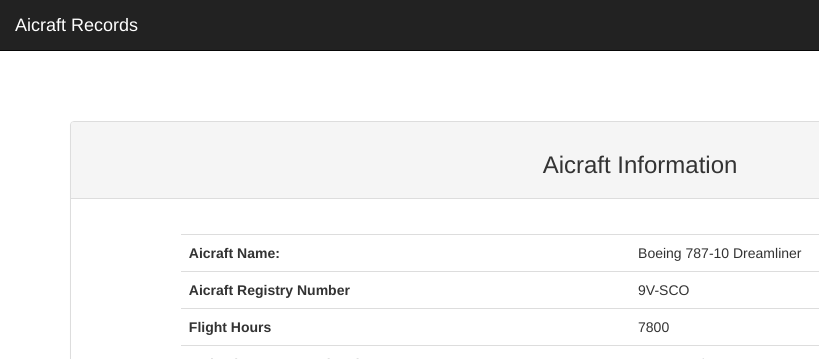
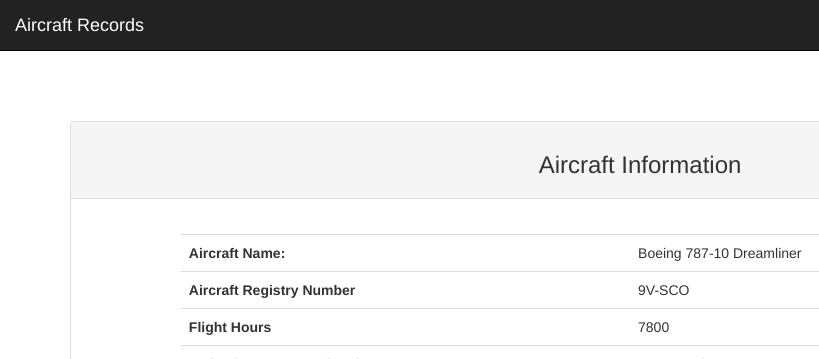
Before and after one commit to Jonathanmoses195/aviationrecordsgithubtest, a website: page src/patient.html in a window 1280 px wide. Shown: the top 359 px of the page, 0-819 px from the left. Drawn offline with Linux system fonts and the light colour scheme.

Commit message:
fixed more spelling errors

```diff
--- a/src/patient.html
+++ b/src/patient.html
@@ -89,7 +89,7 @@
                         <span class="icon-bar"></span>
                         <span class="icon-bar"></span>
                     </button>
-                    <a class="navbar-brand" href="#">Aicraft Records</a>
+                    <a class="navbar-brand" href="#">Aircraft Records</a>
                 </div>
                 <!-- Collect the nav links, forms, and other content for toggling -->
                 <div class="collapse navbar-collapse" id="bs-example-navbar-collapse-1">
@@ -107,19 +107,19 @@
         <div class="container">
             <div class="panel panel-default">
                 <div class="panel-heading">
-                    <h3 class="text-center">Aicraft Information</h3>
+                    <h3 class="text-center">Aircraft Information</h3>
                 </div>
                 <div class="panel-body">
                     <div class="row">
                         <div class="col-sm-offset-1 col-sm-10">
                             <table class="table">
                                 <tr>
-                                    <th>Aicraft Name:</th>
+                                    <th>Aircraft Name:</th>
                                     <td>Boeing 787-10 Dreamliner</td>
                                     <td id="name"></td>
                                 </tr>
                                 <tr>
-                                    <th>Aicraft Registry Number</th>
+                                    <th>Aircraft Registry Number</th>
                                     <td>9V-SCO</td>
                                     <td id="age"></td>
                                 </tr>
```
